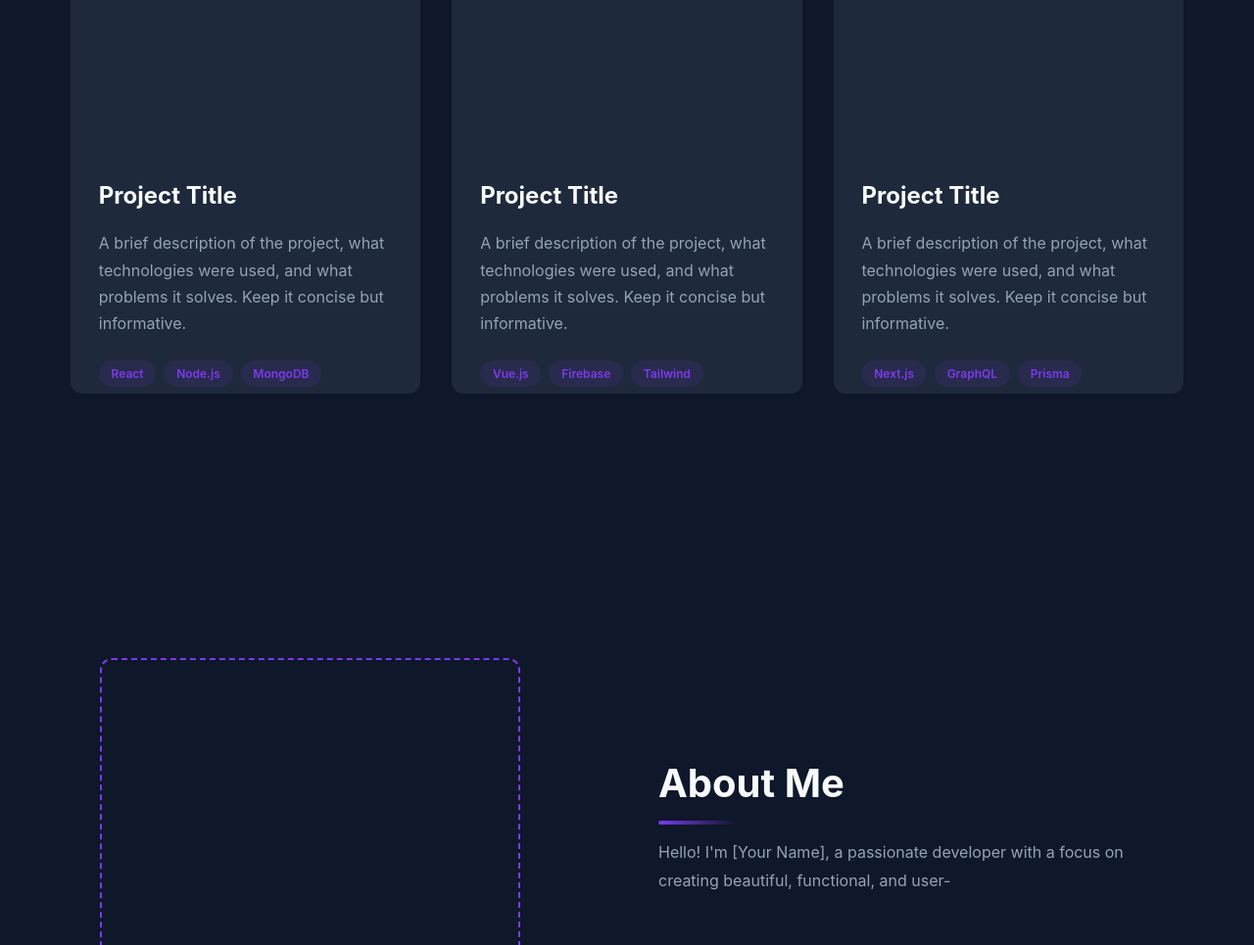
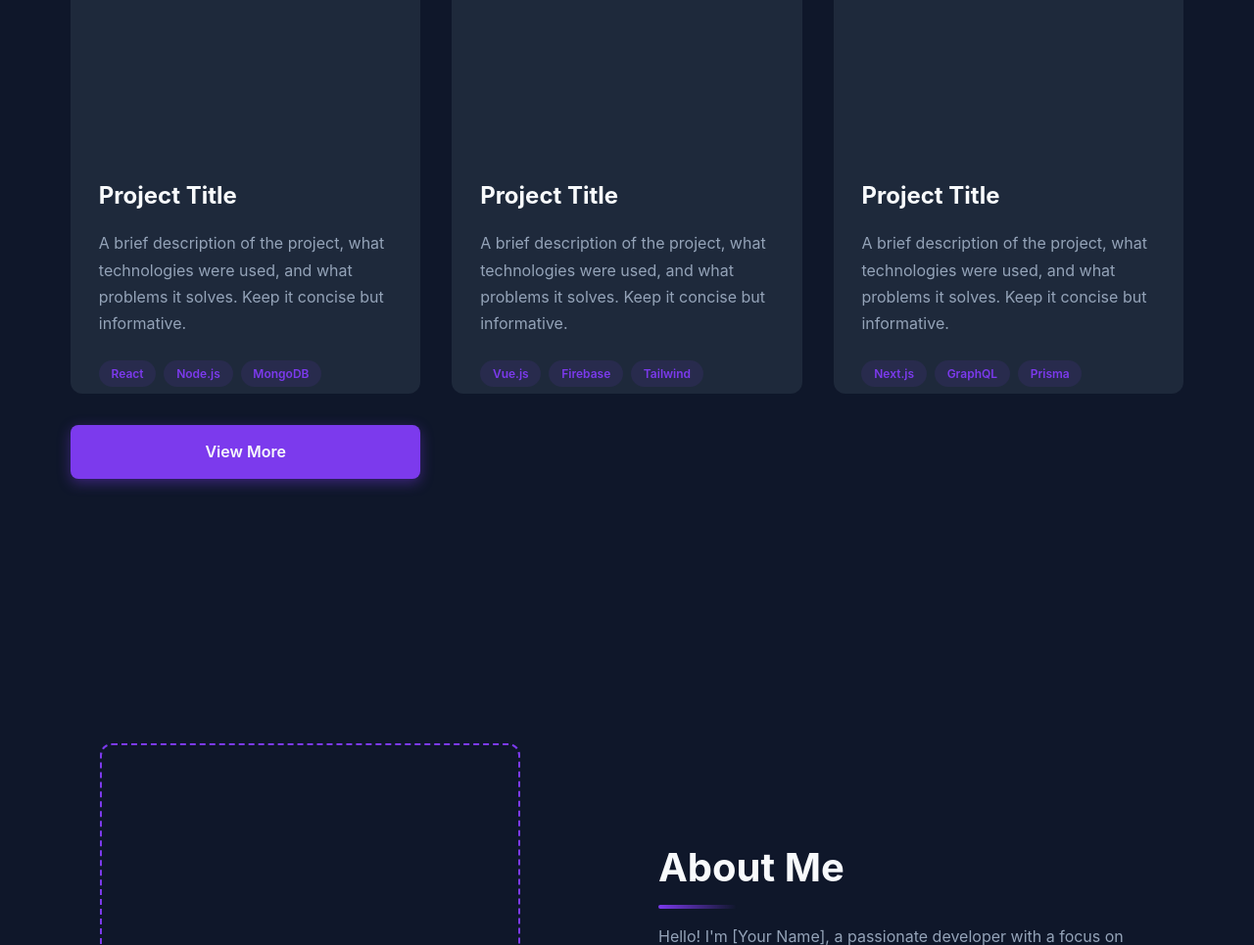
Before and after one commit to Abdallahman-habyarimana/abdallahman1.github.io, a plain HTML site: page index.html in a window 1280 px wide. Shown: the part 1048-2013 px from the top of the page at 98% size. Drawn offline with Linux system fonts and the light colour scheme.

Commit message:
Add button to the project

```diff
--- a/index.html
+++ b/index.html
@@ -12,7 +12,7 @@
     <nav id="navbar">
         <div class="nav-container">
             <a href="#" class="logo">
-                <span class="logo-dot"></span>Portfolio
+                <span class="logo-dot"></span>A.H
             </a>
             <div class="nav-links">
                 <a href="#projects" class="nav-link">Projects</a>
@@ -130,6 +130,9 @@
                         </div>
                     </div>
                 </div>
+                <span class="btn btn-primary text-center center">
+                    <a href="#">View More</a>
+                </span>
             </div>
         </div>
     </section>
--- a/style.css
+++ b/style.css
@@ -15,6 +15,11 @@
     padding: 0;
     box-sizing: border-box;
     font-family: 'Inter', -apple-system, BlinkMacSystemFont, 'Segoe UI', Roboto, sans-serif;
+}
+
+a {
+    text-decoration: none;
+    color: var(--text-primary);
 }
 
 html {
@@ -275,6 +280,12 @@ nav.scrolled {
     background-color: #3b82f6;
 }
 
+/* Text */
+    .text-center {
+        text-align: center;
+    }
+/*Text end*/
+
 /* Projects Section */
 .section {
     padding: 120px 0;
@@ -411,6 +422,11 @@ nav.scrolled {
 .project-link:hover {
     color: var(--accent);
     transform: translateX(5px);
+}
+
+.center {
+    width: 100%;
+    align-items: center;
 }
 
 /* About Section */
```
